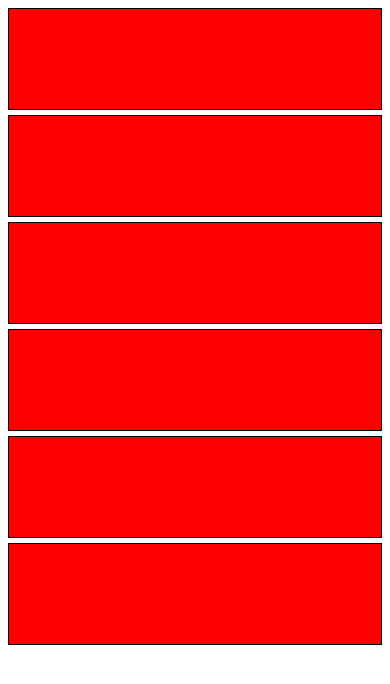
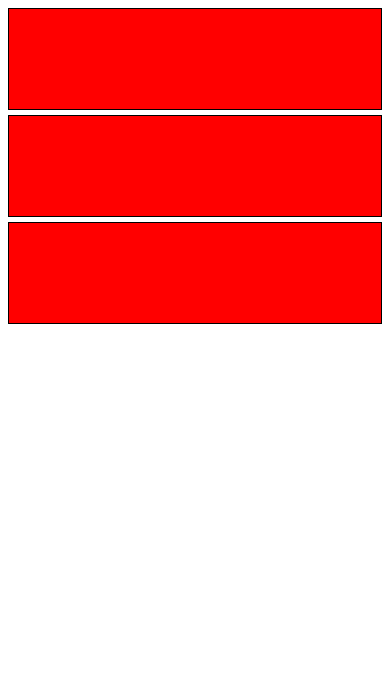
Before and after one commit to felix-mohrmann/Media-Queries, a plain HTML site: page index.html in a window 390 px wide. Drawn offline with Linux system fonts and the light colour scheme.

Commit message:
adjusted some values

```diff
--- a/index.html
+++ b/index.html
@@ -8,8 +8,8 @@
     <style>
         :root{
             --bg-color: green;
-            --bg-color-500: red;
-            --bg-color-700: blue;
+            --bg-color-600: red;
+            --bg-color-768: blue;
         }
 
         .container{
@@ -24,23 +24,27 @@
             background-color: var(--bg-color);
         }
 
-        @media(max-width: 700px){
+        @media(max-width: 768px){
             .container{
                 grid-template-columns: repeat(2, 1fr);
             }
 
             .box1, .box2, .box3, .box4, .box5, .box6{
-                background-color: var(--bg-color-700);
+                background-color: var(--bg-color-768);
             }
         }
 
-        @media(max-width: 500px){
+        @media(max-width: 600px){
             .container{
                 grid-template-columns: 1fr;
             }
 
-            .box1, .box2, .box3, .box4, .box5, .box6{
-                background-color: var(--bg-color-500);
+            .box1, .box2, .box3{
+                background-color: var(--bg-color-600);
+            }
+
+            .box4, .box5, .box6{
+                display: none;
             }
         }
     </style>
```
